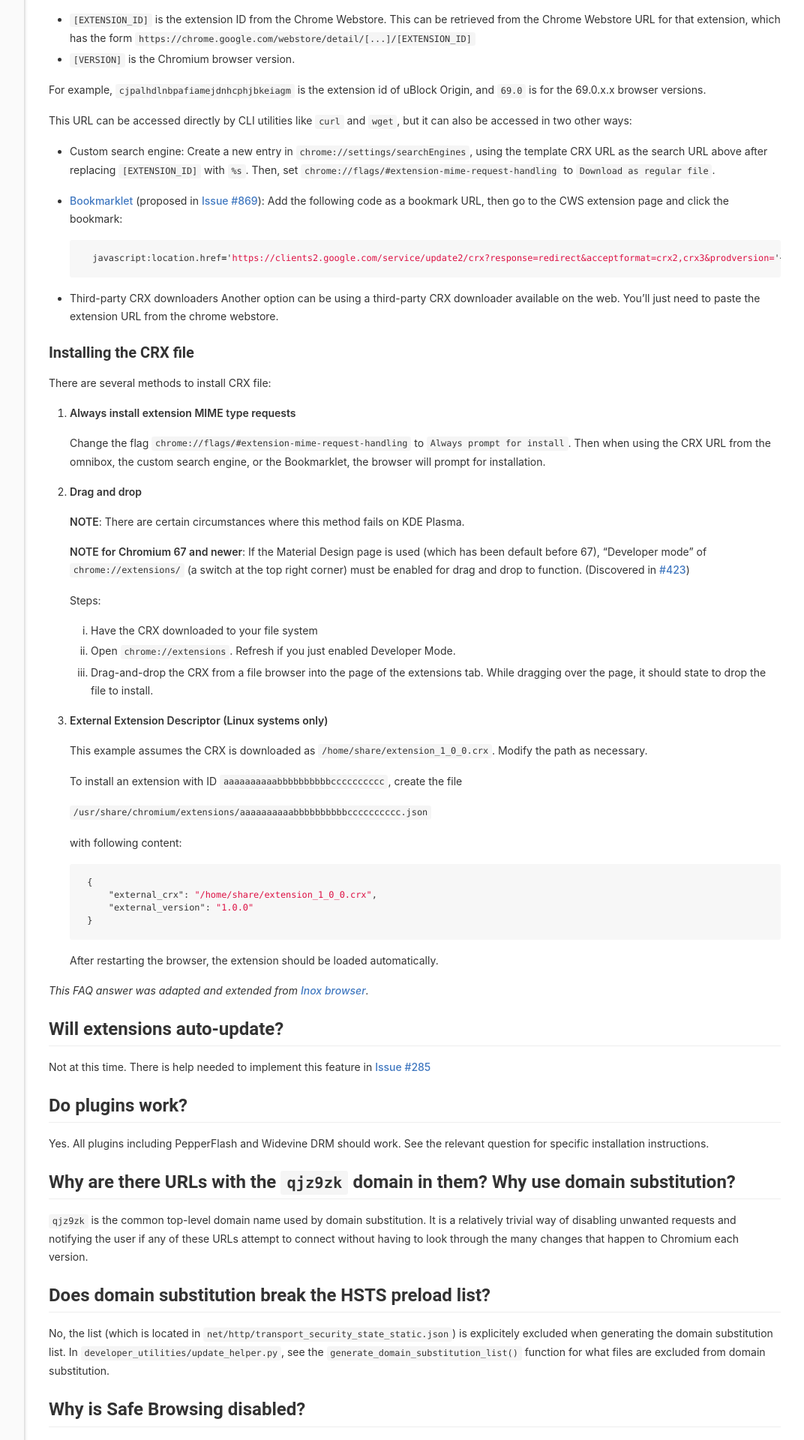
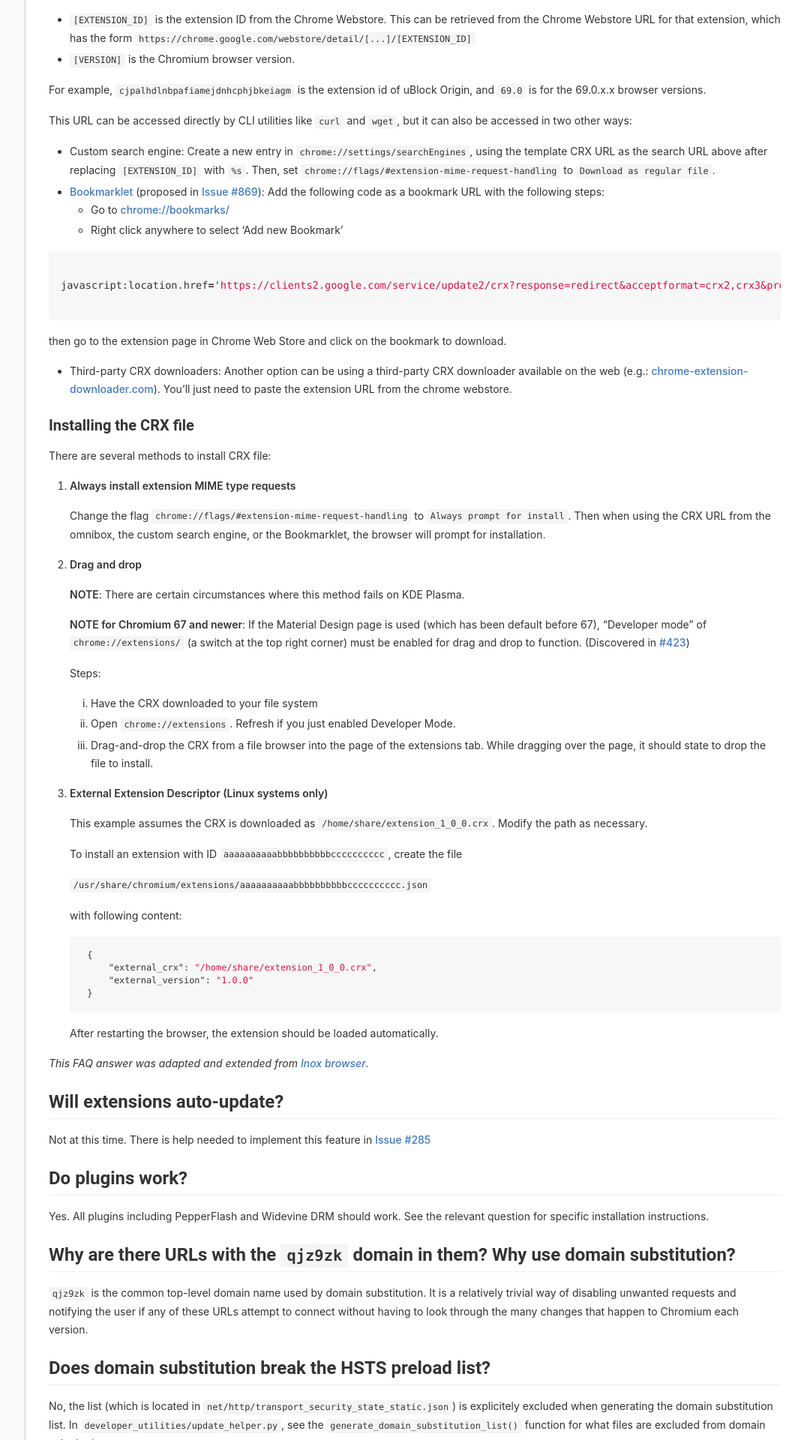
Before and after one commit to ungoogled-software/ungoogled-chromium-wiki, a Jekyll site: the page built from faq.md, in a window 1280 px wide. Shown: the part 959-2879 px from the top of the page at 75% size, without its empty margins (207-1279 px from the left). Built offline with Jekyll 4.4.1, drawn with Linux system fonts in a browser that asks for light colours; some of the changed text lies outside the part shown.

Commit message:
elaborate on adding bookmarklet

````diff
--- a/faq.md
+++ b/faq.md
@@ -27,14 +27,21 @@ For example, `cjpalhdlnbpafiamejdnhcphjbkeiagm` is the extension id of uBlock Or
 
 This URL can be accessed directly by CLI utilities like `curl` and `wget`, but it can also be accessed in two other ways:
 * Custom search engine: Create a new entry in `chrome://settings/searchEngines`, using the template CRX URL as the search URL above after replacing `[EXTENSION_ID]` with `%s`. Then, set `chrome://flags/#extension-mime-request-handling` to `Download as regular file`.
-* [Bookmarklet](https://en.wikipedia.org/wiki/Bookmarklet) (proposed in [Issue #869](https://github.com/Eloston/ungoogled-chromium/issues/869)): Add the following code as a bookmark URL, then go to the CWS extension page and click the bookmark:
+* [Bookmarklet](https://en.wikipedia.org/wiki/Bookmarklet) (proposed in [Issue #869](https://github.com/Eloston/ungoogled-chromium/issues/869)): Add the following code as a bookmark URL with the following steps:
+    * Go to [chrome://bookmarks/](chrome://bookmarks/)
+    * Right click anywhere to select 'Add new Bookmark'
 
-    ```javascript
-    javascript:location.href='https://clients2.google.com/service/update2/crx?response=redirect&acceptformat=crx2,crx3&prodversion='+(navigator.appVersion.match(/Chrome\/(\S+)/)[1])+'&x=id%'+'3D'+(document.querySelector('a[href^="https://chrome.google.com/webstore/report/"]').pathname.match(/[^\/]+\/*$/)[0])+'%'+'26installsource%'+'3Dondemand%'+'26uc';
-    ```
 
-*  Third-party CRX downloaders
-Another option can be using a third-party CRX downloader available on the web. You'll just need to paste the extension URL from the chrome webstore.
+```javascript
+
+javascript:location.href='https://clients2.google.com/service/update2/crx?response=redirect&acceptformat=crx2,crx3&prodversion='+(navigator.appVersion.match(/Chrome\/(\S+)/)[1])+'&x=id%'+'3D'+(document.querySelector('a[href^="https://chrome.google.com/webstore/report/"]').pathname.match(/[^\/]+\/*$/)[0])+'%'+'26installsource%'+'3Dondemand%'+'26uc';
+
+```
+ then go to the extension page in Chrome Web Store and click on the bookmark to download.
+
+
+
+* Third-party CRX downloaders: Another option can be using a third-party CRX downloader available on the web (e.g.: [chrome-extension-downloader.com](https://chrome-extension-downloader.com/)). You'll just need to paste the extension URL from the chrome webstore.
 
 ### Installing the CRX file
 
````
